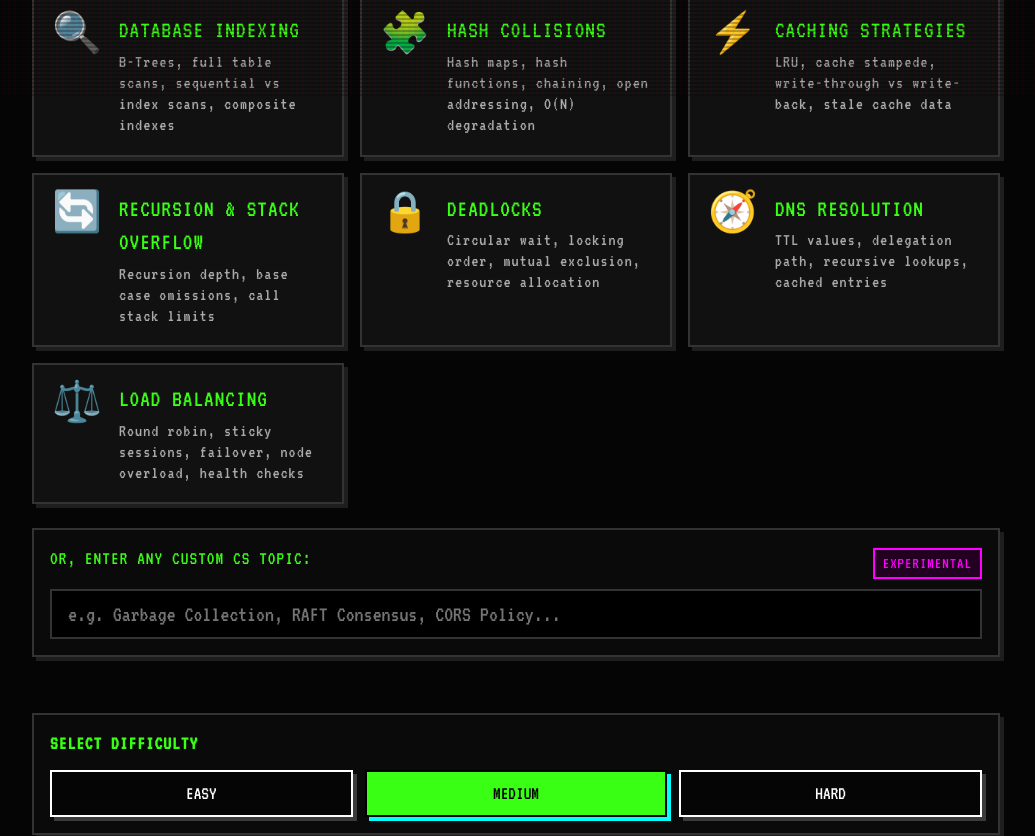
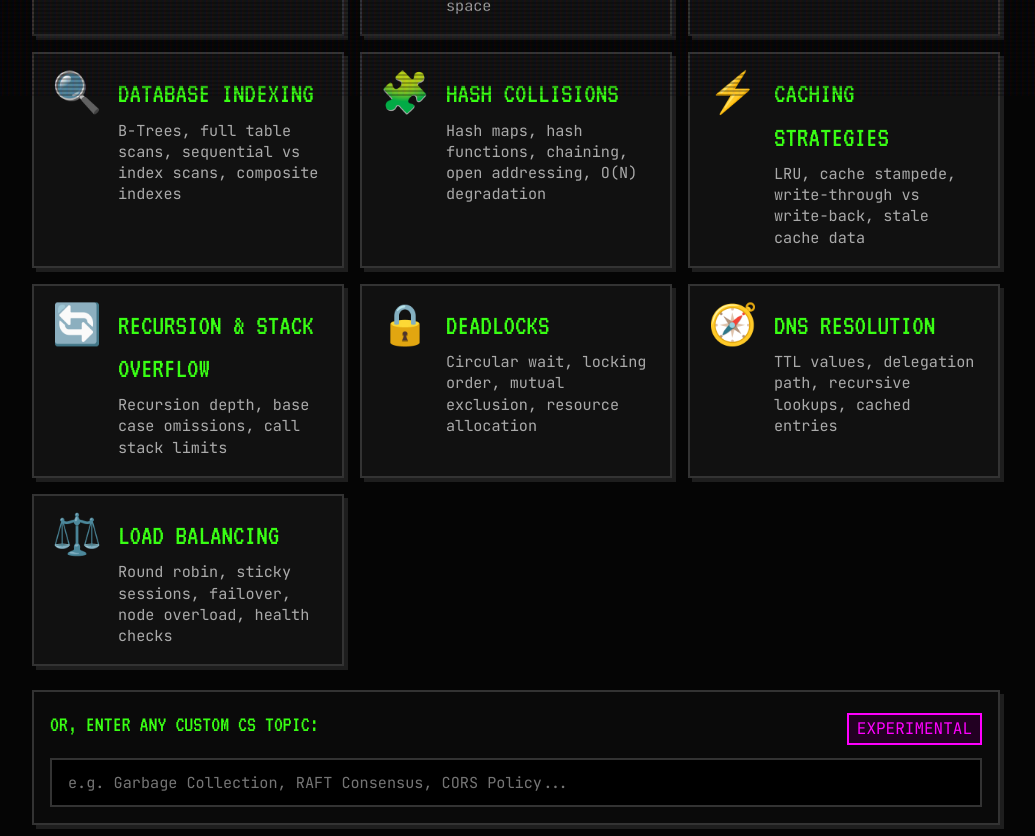
Before and after one commit to SuyashSrivastava1/CS-Crisis-Simulator, a React (Vite) app in the folder client/: page / in a window 1280 px wide. Shown: the part 704-1540 px from the top of the page, without its empty margins (124-1159 px from the left). Built offline with nearby package versions, Linux system fonts and the light colour scheme; no server answers.

Commit message:
style: Improve readability by using JetBrains Mono for body text

```diff
--- a/client/index.html
+++ b/client/index.html
@@ -8,7 +8,7 @@
     <meta name="description" content="Step into the boots of an On-Call Engineer. Diagnose production systems breakdowns and get graded by a Senior Engineer." />
     <link rel="preconnect" href="https://fonts.googleapis.com">
     <link rel="preconnect" href="https://fonts.gstatic.com" crossorigin>
-    <link href="https://fonts.googleapis.com/css2?family=VT323&display=swap" rel="stylesheet">
+    <link href="https://fonts.googleapis.com/css2?family=JetBrains+Mono:wght@400;500;600&family=VT323&display=swap" rel="stylesheet">
   </head>
   <body>
     <div id="root"></div>
--- a/client/src/components/FeedbackDisplay/FeedbackDisplay.css
+++ b/client/src/components/FeedbackDisplay/FeedbackDisplay.css
@@ -42,9 +42,10 @@
   margin: -24px -24px 20px -24px;
   padding: 12px 24px;
   text-align: center;
+  font-family: var(--font-arcade);
   font-weight: 400;
   text-transform: uppercase;
-  font-size: 1.5rem;
+  font-size: 1.8rem;
 }
 
 .verdict-correct .verdict-banner {
@@ -85,7 +86,8 @@
 }
 
 .author-name {
-  font-size: 1.4rem;
+  font-family: var(--font-arcade);
+  font-size: 1.6rem;
   font-weight: 400;
   color: var(--color-primary);
   text-transform: uppercase;
@@ -108,8 +110,9 @@
 .verdict-incorrect .feedback-quote { border-color: var(--error); color: var(--error); }
 
 .feedback-quote-text {
-  font-size: 1.4rem;
-  line-height: 1.4;
+  font-family: var(--font-mono);
+  font-size: 0.95rem;
+  line-height: 1.5;
   color: inherit;
 }
 
@@ -118,7 +121,8 @@
 }
 
 .section-label {
-  font-size: 1.2rem;
+  font-family: var(--font-arcade);
+  font-size: 1.4rem;
   font-weight: 400;
   text-transform: uppercase;
   color: var(--color-text-muted);
@@ -177,8 +181,9 @@
 
 .hint-content {
   padding: 0 16px 16px 16px;
-  font-size: 1.2rem;
-  line-height: 1.4;
+  font-family: var(--font-mono);
+  font-size: 0.95rem;
+  line-height: 1.5;
   color: var(--warning);
 }
 
--- a/client/src/components/ResponseInput/ResponseInput.css
+++ b/client/src/components/ResponseInput/ResponseInput.css
@@ -19,7 +19,8 @@
 
 .response-label {
   margin-bottom: 0;
-  font-size: 1.4rem;
+  font-family: var(--font-arcade);
+  font-size: 1.6rem;
   font-weight: 400;
   color: var(--color-primary);
   text-transform: uppercase;
@@ -59,7 +60,8 @@
 .response-textarea {
   min-height: 180px;
   background: #000;
-  font-size: 1.3rem;
+  font-size: 0.95rem;
+  line-height: 1.5;
   border: 2px solid var(--border-color);
   color: var(--color-primary);
   border-radius: 0;
--- a/client/src/components/ScenarioDisplay/ScenarioDisplay.css
+++ b/client/src/components/ScenarioDisplay/ScenarioDisplay.css
@@ -72,7 +72,8 @@
 }
 
 .scenario-title {
-  font-size: 2rem;
+  font-family: var(--font-arcade);
+  font-size: 2.2rem;
   font-weight: 400;
   color: var(--color-primary);
   line-height: 1.1;
@@ -97,7 +98,8 @@
 }
 
 .narrative-heading, .context-heading {
-  font-size: 1.2rem;
+  font-family: var(--font-arcade);
+  font-size: 1.4rem;
   font-weight: 400;
   text-transform: uppercase;
   color: var(--color-secondary);
@@ -105,8 +107,9 @@
 }
 
 .narrative-body {
-  font-size: 1.4rem;
-  line-height: 1.4;
+  font-family: var(--font-mono);
+  font-size: 0.95rem;
+  line-height: 1.5;
   color: var(--color-text-main);
 }
 
--- a/client/src/components/SubjectSelector/SubjectSelector.css
+++ b/client/src/components/SubjectSelector/SubjectSelector.css
@@ -4,6 +4,7 @@
 }
 
 .section-title {
+  font-family: var(--font-arcade);
   font-size: 2.5rem;
   font-weight: 400;
   margin-bottom: 6px;
@@ -13,9 +14,10 @@
 }
 
 .section-subtitle {
+  font-family: var(--font-sans);
   color: var(--color-text-main);
   text-align: center;
-  font-size: 1.4rem;
+  font-size: 1.1rem;
   margin-bottom: 32px;
 }
 
@@ -57,7 +59,8 @@
 }
 
 .subject-name {
-  font-size: 1.5rem;
+  font-family: var(--font-arcade);
+  font-size: 1.8rem;
   font-weight: 400;
   margin-bottom: 4px;
   color: var(--color-primary);
@@ -73,9 +76,9 @@
 }
 
 .subject-desc {
-  font-size: 1.1rem;
+  font-size: 0.95rem;
   color: var(--color-text-muted);
-  line-height: 1.2;
+  line-height: 1.4;
 }
 
 .subject-card.active .subject-desc {
@@ -113,8 +116,8 @@
   border-radius: 0;
   color: var(--color-primary);
   padding: 12px 16px;
-  font-family: var(--font-sans);
-  font-size: 1.4rem;
+  font-family: var(--font-mono);
+  font-size: 0.95rem;
   transition: none;
 }
 
--- a/client/src/index.css
+++ b/client/src/index.css
@@ -23,8 +23,9 @@
   --border-focus: #39ff14;
 
   /* Fonts */
-  --font-sans: 'VT323', monospace;
-  --font-mono: 'VT323', monospace;
+  --font-sans: 'JetBrains Mono', monospace;
+  --font-mono: 'JetBrains Mono', monospace;
+  --font-arcade: 'VT323', monospace;
 
   /* Layout & Spacing */
   --radius-sm: 0px;
@@ -46,10 +47,10 @@ body {
   color: var(--color-text-main);
   font-family: var(--font-sans);
   min-height: 100vh;
-  line-height: 1.4;
+  line-height: 1.5;
   overflow-x: hidden;
-  font-size: 1.3rem; /* VT323 is small, needs a bump */
-  letter-spacing: 0.05em;
+  font-size: 0.95rem; /* Standard font size for JetBrains */
+  letter-spacing: normal;
 }
 
 /* CRT Scanline Effect */
@@ -122,6 +123,7 @@ body::before {
 }
 
 .hero-title {
+  font-family: var(--font-arcade);
   font-size: 3rem;
   font-weight: 400;
   text-align: center;
@@ -145,8 +147,8 @@ body::before {
   align-items: center;
   justify-content: center;
   padding: 12px 24px;
-  font-family: var(--font-sans);
-  font-size: 1.2rem;
+  font-family: var(--font-arcade);
+  font-size: 1.4rem;
   border-radius: 0;
   border: 2px solid transparent;
   cursor: pointer;
@@ -205,7 +207,8 @@ body::before {
 
 .form-label {
   display: block;
-  font-size: 1.2rem;
+  font-family: var(--font-arcade);
+  font-size: 1.4rem;
   color: var(--color-primary);
   margin-bottom: 8px;
   text-transform: uppercase;
@@ -219,8 +222,8 @@ body::before {
   color: var(--color-primary);
   padding: 16px;
   font-family: var(--font-mono);
-  font-size: 1.2rem;
-  line-height: 1.4;
+  font-size: 0.95rem;
+  line-height: 1.5;
   resize: vertical;
   transition: none;
 }
```
